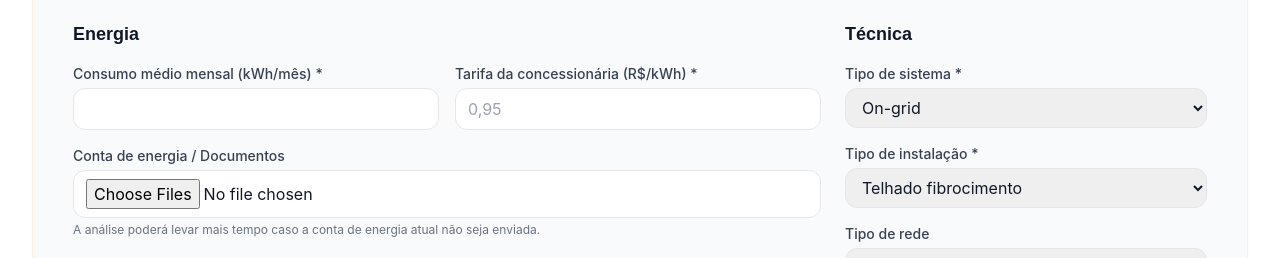
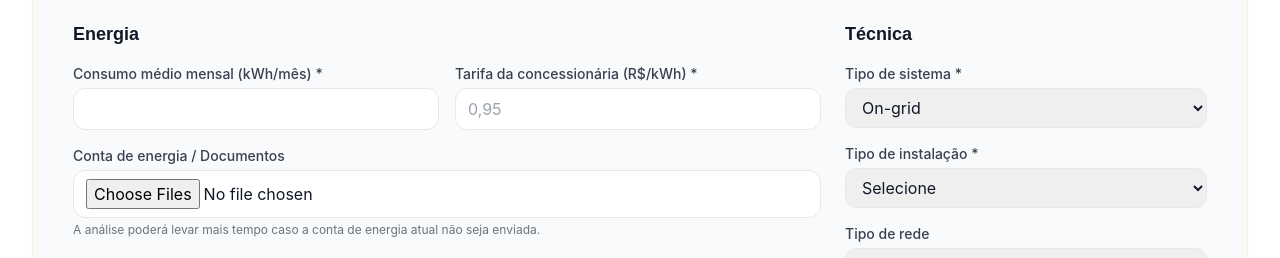
Before and after one commit to LeandroFrancaUS/solarinvest-Website, a Next.js app: page /analise in a window 1280 px wide. Shown: the part 817-1075 px from the top of the page. Built offline with nearby package versions, Linux system fonts and the light colour scheme.

Commit message:
Require explicit installation type selection

```diff
--- a/src/app/analise/PreApprovalForm.tsx
+++ b/src/app/analise/PreApprovalForm.tsx
@@ -24,7 +24,14 @@ type PropertyRelation =
   | 'Administrador / Síndico'
   | '';
 
-type InstallationType = 'Telhado fibrocimento' | 'Telhado metálico' | 'Telhado cerâmico' | 'Laje' | 'Solo' | 'Outro';
+type InstallationType =
+  | 'Telhado fibrocimento'
+  | 'Telhado metálico'
+  | 'Telhado cerâmico'
+  | 'Laje'
+  | 'Solo'
+  | 'Outro'
+  | '';
 
 type RedeType = 'Monofásica' | 'Bifásica' | 'Trifásica' | '';
 
@@ -147,7 +154,7 @@ const initialState: FormState = {
   // ✅ default on-grid (você pode trocar pra '' se quiser obrigar escolher)
   tipoSistema: 'On-grid',
 
-  tipoInstalacao: 'Telhado fibrocimento',
+  tipoInstalacao: '',
   tipoInstalacaoOutro: '',
 
   tipoRede: '',
@@ -691,6 +698,7 @@ export default function PreApprovalForm({ onSubmitted, utmParams }: PreApprovalF
     // ✅ novo: tipoSistema obrigatório
     if (!state.tipoSistema) novoErros.tipoSistema = 'Selecione o tipo de sistema.';
 
+    if (!state.tipoInstalacao) novoErros.tipoInstalacao = 'Selecione o tipo de instalação.';
     if (state.tipoInstalacao === 'Outro' && !state.tipoInstalacaoOutro.trim()) {
       novoErros.tipoInstalacaoOutro = 'Descreva o tipo de instalação.';
     }
@@ -1484,6 +1492,9 @@ export default function PreApprovalForm({ onSubmitted, utmParams }: PreApprovalF
                 onBlur={() => handleBlurCampo('tipoInstalacao')}
                 required
               >
+                <option value="" disabled>
+                  Selecione
+                </option>
                 <option>Telhado fibrocimento</option>
                 <option>Telhado metálico</option>
                 <option>Telhado cerâmico</option>
@@ -1491,6 +1502,8 @@ export default function PreApprovalForm({ onSubmitted, utmParams }: PreApprovalF
                 <option>Solo</option>
                 <option>Outro</option>
               </select>
+
+              {showError('tipoInstalacao') && <p className="text-xs text-red-600 mt-1">{errors.tipoInstalacao}</p>}
 
               {form.tipoInstalacao === 'Outro' && (
                 <input
```
